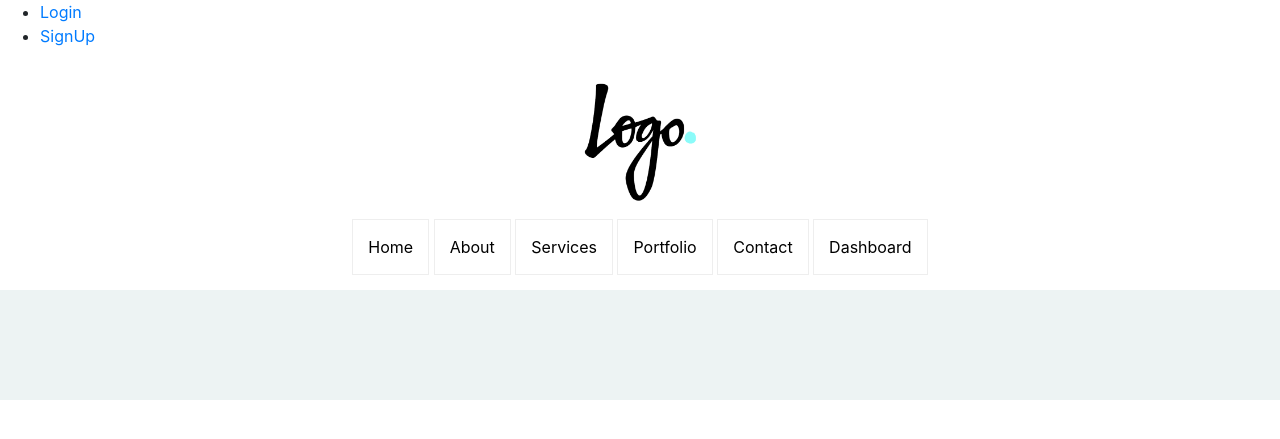
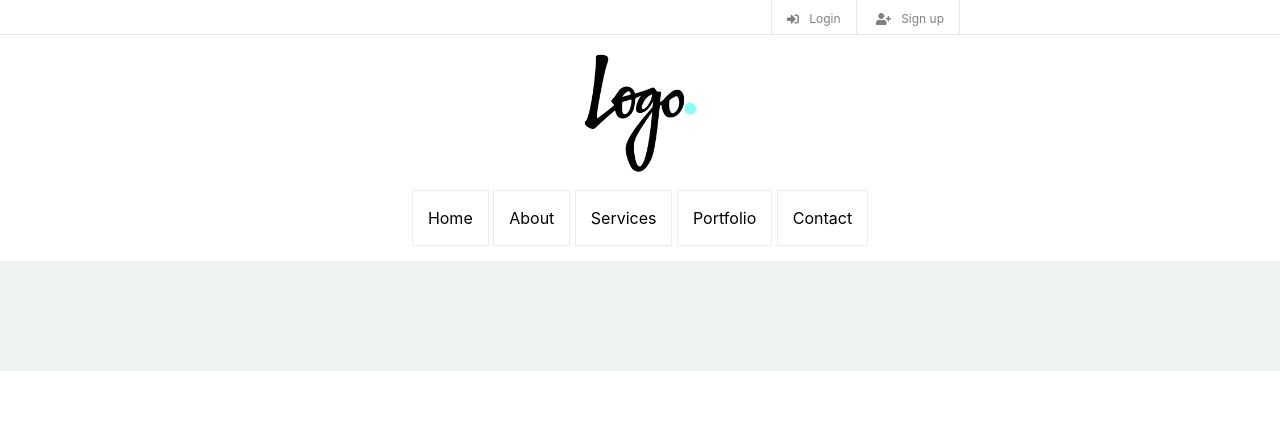
Before and after one commit to engelcalderon/CMS_MVC_PHP, a PHP site: template views/pages/home.php in a window 1280 px wide. Shown: the top 439 px of the page. Run offline with PHP 8.4, Linux system fonts and the light colour scheme; the template is opened without the code that fills it, so the values that code supplies are empty; some libraries are stand-ins or nearby versions.

Commit message:
top navigation menu  was added

```diff
--- a/resources/main.css
+++ b/resources/main.css
@@ -3,6 +3,35 @@
     margin: auto;
     width: 30%;
     padding: 15px;
+}
+
+.home-navigation .top-menu {
+    border-bottom: 0.01rem solid #e8e5e5;
+}
+.home-navigation .top-menu ul {
+    text-align: right;
+}
+
+.home-navigation .top-menu li {
+    display: inline-block;
+    padding-right: 15px;
+    padding-left: 15px;
+    padding-top: 5px;
+    padding-bottom: 5px;
+    border-right: 1px solid #e8e5e5;
+}
+
+.home-navigation .top-menu li:first-child {
+    border-left: 1px solid #e8e5e5;
+}
+
+.home-navigation .top-menu svg {
+    margin-right: 10px;
+}
+
+.home-navigation .top-menu a {
+    font-size: 12px;
+    color: gray;
 }
 
 .home-navigation .menu-logo img {
@@ -12,7 +41,7 @@
     margin: auto;
 }
 
-.home-navigation .main-menu ul {
+.home-navigation ul {
     list-style: none;
     padding: 0;
     position: relative;
--- a/views/pages/navigation.php
+++ b/views/pages/navigation.php
@@ -1,9 +1,9 @@
 <div class="home-navigation">
 
-    <div class="top-navigation">
+    <div class="top-menu">
         <ul>
-            <li><a href="#">Login</a></li>
-            <li><a href="#">SignUp</a></li>
+            <li><a href="index.php?admin=dashboard"><i class="fas fa-sign-in-alt"></i>Login</a></li>
+            <li><a href="index.php?admin=signup"><i class="fas fa-user-plus"></i>Sign up</a></li>
         <ul>
     </div>
 
@@ -17,7 +17,6 @@
 <li class="menu-item"><a href="#">Services</a></li>
 <li class="menu-item"><a href="#">Portfolio</a></li>
 <li class="menu-item"><a href="#">Contact</a></li>
-<li class="menu-item"><a href="index.php?admin=dashboard">Dashboard</a></li>
 </ul>
 </div>
 
```
